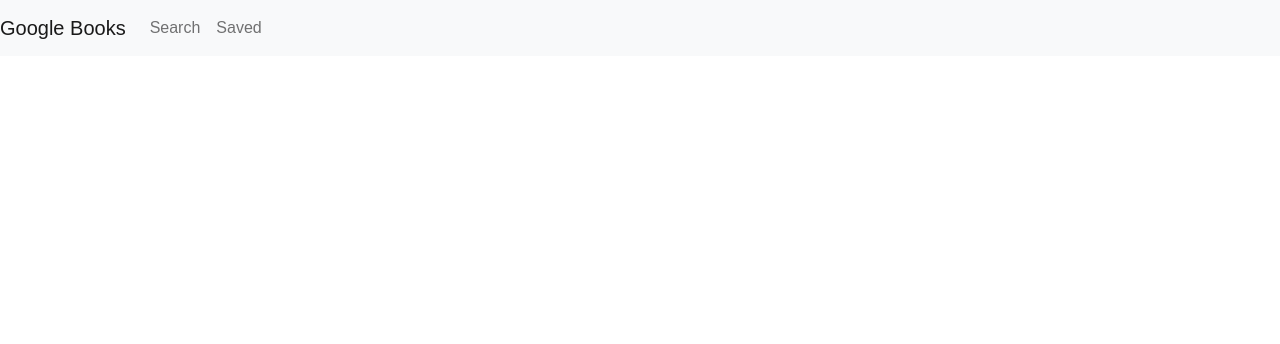
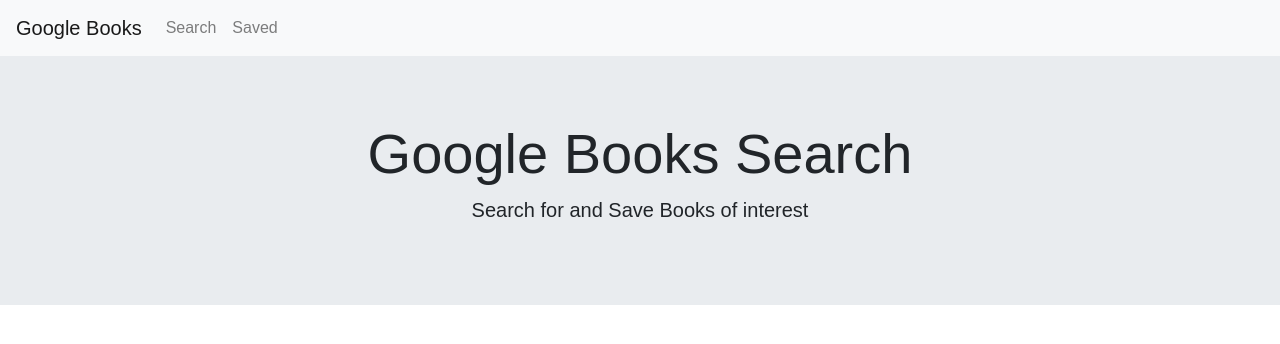
Before and after one commit to sammyk118/Google-Books, a React (Create React App) app in the folder create-react-express/client/: page / in a window 1280 px wide. Shown: the top 344 px of the page. Built offline with nearby package versions, Linux system fonts and the light colour scheme.

Commit message:
Create base Jumbotron Component

```diff
--- a/create-react-express/client/public/index.html
+++ b/create-react-express/client/public/index.html
@@ -10,7 +10,7 @@
     -->
     <link rel="manifest" href="%PUBLIC_URL%/manifest.json">
     <link rel="shortcut icon" href="%PUBLIC_URL%/favicon.ico">
-    <link href="https://cdn.jsdelivr.net/npm/bootstrap@5.0.0-beta2/dist/css/bootstrap.min.css" rel="stylesheet" integrity="sha384-BmbxuPwQa2lc/FVzBcNJ7UAyJxM6wuqIj61tLrc4wSX0szH/Ev+nYRRuWlolflfl" crossorigin="anonymous">
+    <link rel="stylesheet" href="https://maxcdn.bootstrapcdn.com/bootstrap/4.0.0/css/bootstrap.min.css" integrity="sha384-Gn5384xqQ1aoWXA+058RXPxPg6fy4IWvTNh0E263XmFcJlSAwiGgFAW/dAiS6JXm" crossorigin="anonymous">
     <!--
       Notice the use of %PUBLIC_URL% in the tags above.
       It will be replaced with the URL of the `public` folder during the build.
--- a/create-react-express/client/src/App.js
+++ b/create-react-express/client/src/App.js
@@ -2,12 +2,15 @@ import React, { Component } from "react";
 import logo from "./logo.svg";
 import "./App.css";
 import NavBar from "./Components/NavBar";
+import Jumbotron from "./Components/Jumbotron";
 
 function App() {
-  return(
-
-   <NavBar/>
-  )
+  return (
+    <div>
+      <NavBar />
+      <Jumbotron />
+    </div>
+  );
 }
 
 export default App;
--- a/create-react-express/client/src/Components/Jumbotron/index.js
+++ b/create-react-express/client/src/Components/Jumbotron/index.js
@@ -1,2 +1,17 @@
 import React from "react";
 import "./style.css";
+
+function Jumbotron() {
+  return (
+    <div class="jumbotron jumbotron-fluid">
+      <div class="container">
+        <h1 class="display-4">Google Books Search</h1>
+        <p class="lead">
+         Search for and Save Books of interest
+        </p>
+      </div>
+    </div>
+  );
+}
+
+export default Jumbotron;
--- a/create-react-express/client/src/Components/Jumbotron/style.css
+++ b/create-react-express/client/src/Components/Jumbotron/style.css
@@ -0,0 +1,4 @@
+.jumbotron{
+
+text-align: center;
+}
```
